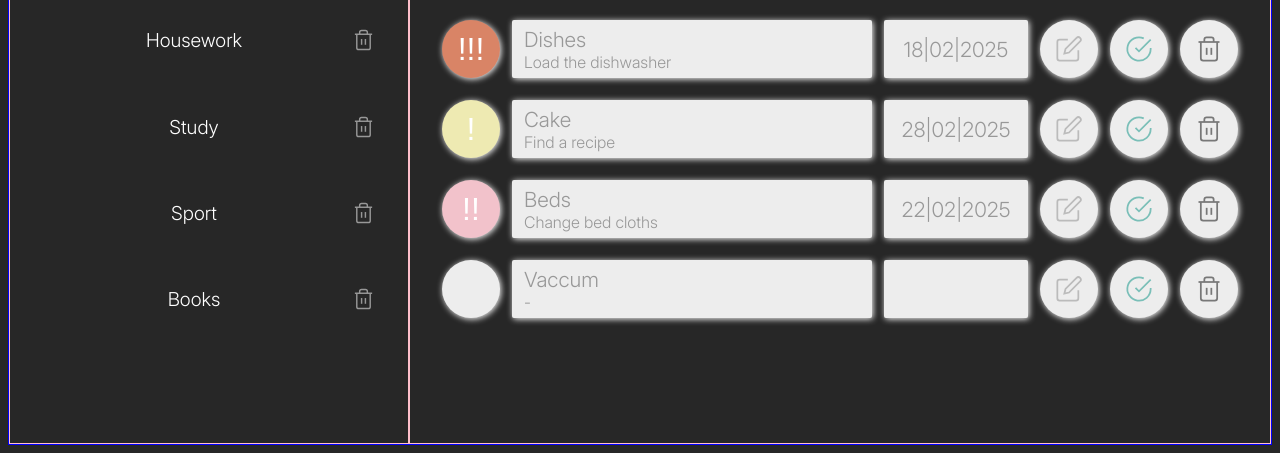
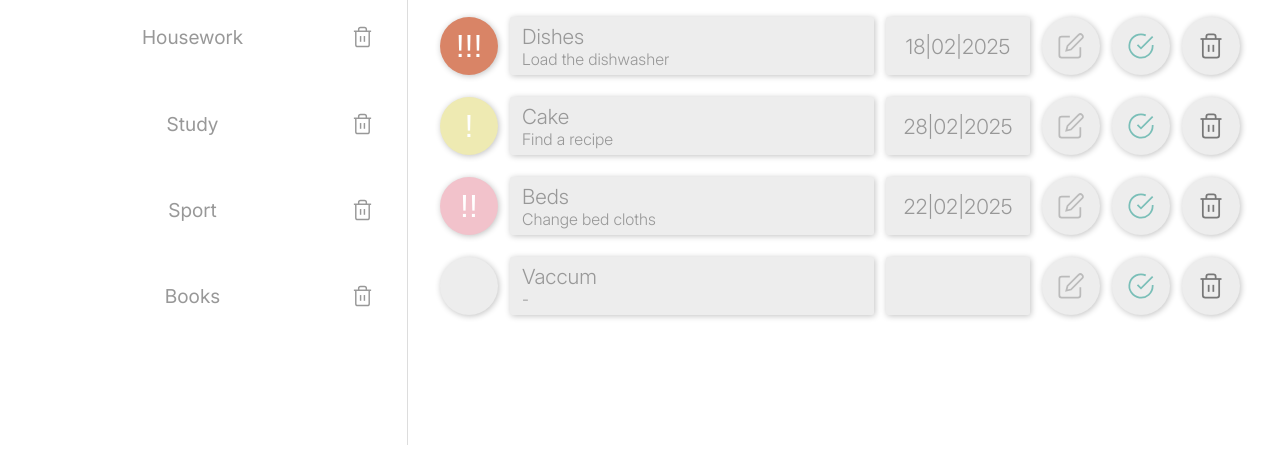
Before and after one commit to maivlys/to-do-list, a website built with webpack: page src/index.html in a window 1280 px wide. Shown: the part 363-816 px from the top of the page. Built offline with nearby package versions, Linux system fonts and the light colour scheme.

Commit message:
final design touches, dialog design still missing

```diff
--- a/src/style.css
+++ b/src/style.css
@@ -35,16 +35,11 @@ body{
   /* margin: 0 240px;s ----------------------------------------*/
   padding: 0;
   box-sizing: border-box;
-  background-color: rgba(0, 0, 0, 0.849);
   height: 100vh;
   display: grid;
   grid-template-rows: 240px 1fr;
   font-family: 'Inter-Light';
   font-weight: 800;
-  color: white;
-}
-header, main{
-  border: 1px blue solid;
 }
 header{
   display: flex;
@@ -62,8 +57,12 @@ main{
   display: grid;
   grid-template-columns:  minmax(300px, 400px) minmax(650px, auto);
 }
+ul#projects-list,
+ul#tasks-list{
+  border-top: 1px rgb(221, 221, 221) solid;
+}
 #projects-container{
-  border: 1px pink solid;
+  border-right: 1px rgb(221, 221, 221) solid;
 }
 ul#projects-list{
   margin: 0;
@@ -96,6 +95,8 @@ ul#projects-list{
 }
 #projects-list li p{
   pointer-events: none;
+  color: var(--dark-grey-text);
+  font-family: "Inter-Regular";
 }
 #projects-list li svg{
   height: 24px;
@@ -106,7 +107,7 @@ ul#projects-list{
   pointer-events: none;
 }
 #projects-list li button:hover{
-  background-color: rgba(0, 0, 0, 0.445);
+  background-color: rgba(124, 124, 124, 0.16);
 }
 #projects-list li:hover:not(svg){
   background-color: var(--light-pink-hover);
@@ -116,7 +117,6 @@ ul#projects-list{
   background-color: var(--light-pink-hover);
 }
 .adding-bar{
-  border: yellow 1px solid;
   display: flex;
   justify-content: flex-end;
   gap: 12px;
@@ -129,7 +129,6 @@ ul#projects-list{
 .adding-bar button{
   background-color: transparent;
   border: none;
-
   cursor: pointer;
 }
 .adding-bar svg{
@@ -145,7 +144,6 @@ ul#projects-list{
   height: 45px;
 }
 #tasks-container{
-  border: 1px solid pink;
   display: flex;
   flex-direction: column;
 }
@@ -154,7 +152,6 @@ ul#projects-list{
   grid-template-columns: 1fr 250px;
 }
 #current-project{
-  border: 1px solid yellowgreen;
   margin-left: 32px;
   font-family: 'Inter-Regular';
   font-size: 1.8rem;
@@ -163,9 +160,8 @@ ul#projects-list{
   color: var(--dark-grey-text);
 }
 #tasks-list{
-  padding: 24px 0;
-  margin:  0 32px;
-
+  padding: 24px 32px;
+  margin:  0;
 }
 .todo-item{
   display: flex;
@@ -180,7 +176,7 @@ ul#projects-list{
 }
 .todo-item button,
 .todo-item div{
-  box-shadow: 1px 1px 6px white;
+  box-shadow: 1px 1px 6px rgba(0, 0, 0, 0.247);
 }
 .todo-info,
 .due-date{
@@ -271,3 +267,6 @@ button.priority{
   color: rgb(201, 23, 23);
   height: 24px;
 }
+dialog{
+  border: none;
+}
```
